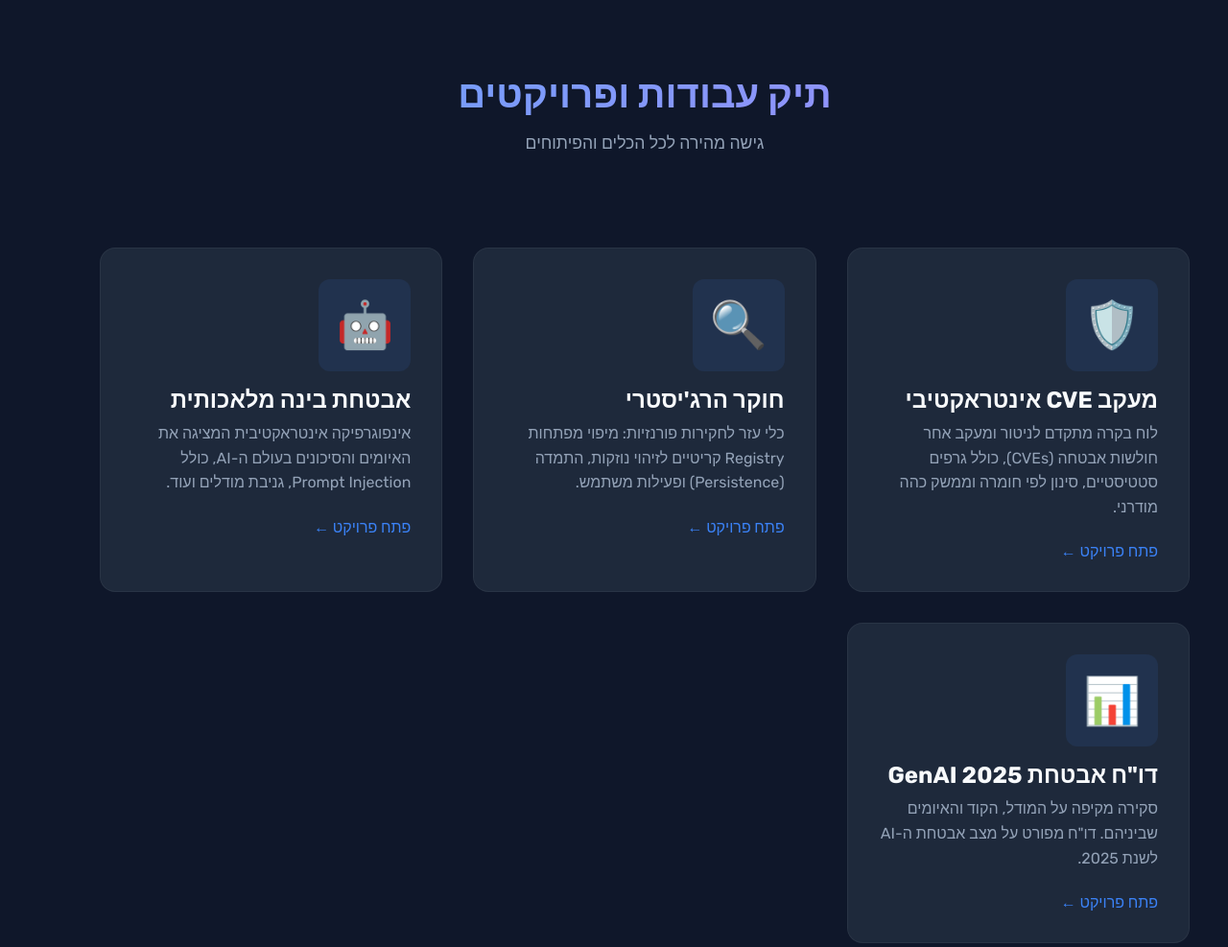
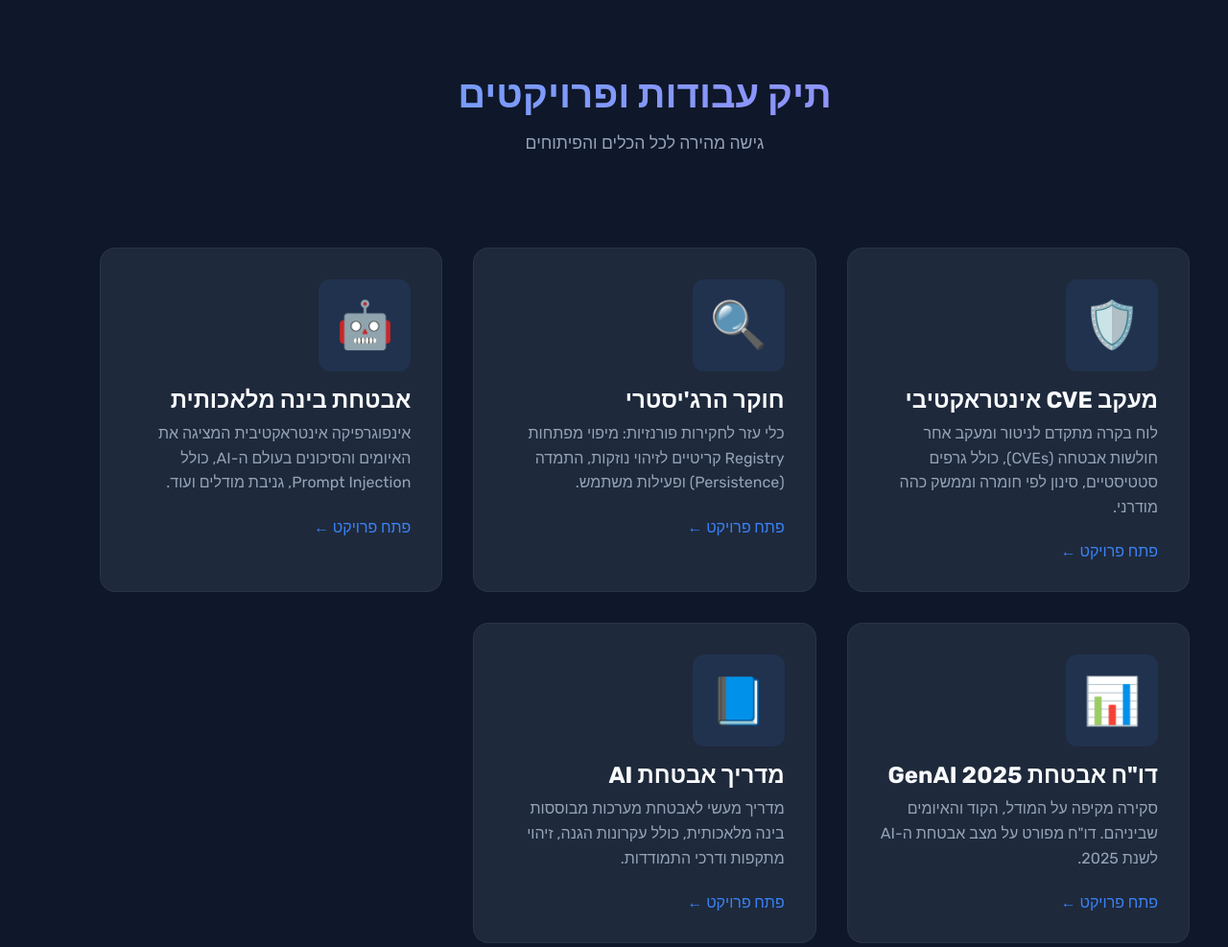
Before and after one commit to shanin-1414/MY-PROJECT, a plain HTML site: page index.html in a window 1280 px wide. Shown: the top 987 px of the page at 96% size. Drawn offline with Linux system fonts and the light colour scheme.

Commit message:
Add link to AI Security Guide

```diff
--- a/index.html
+++ b/index.html
@@ -168,6 +168,13 @@
             <p>סקירה מקיפה על המודל, הקוד והאיומים שביניהם. דו"ח מפורט על מצב אבטחת ה-AI לשנת 2025.</p>
             <div class="arrow">פתח פרויקט ←</div>
         </a>
+
+        <a href="AI_Security_Guide.html" class="card">
+            <div class="card-icon">📘</div>
+            <h2>מדריך אבטחת AI</h2>
+            <p>מדריך מעשי לאבטחת מערכות מבוססות בינה מלאכותית, כולל עקרונות הגנה, זיהוי מתקפות ודרכי התמודדות.</p>
+            <div class="arrow">פתח פרויקט ←</div>
+        </a>
     </main>
 
     <footer>
```
